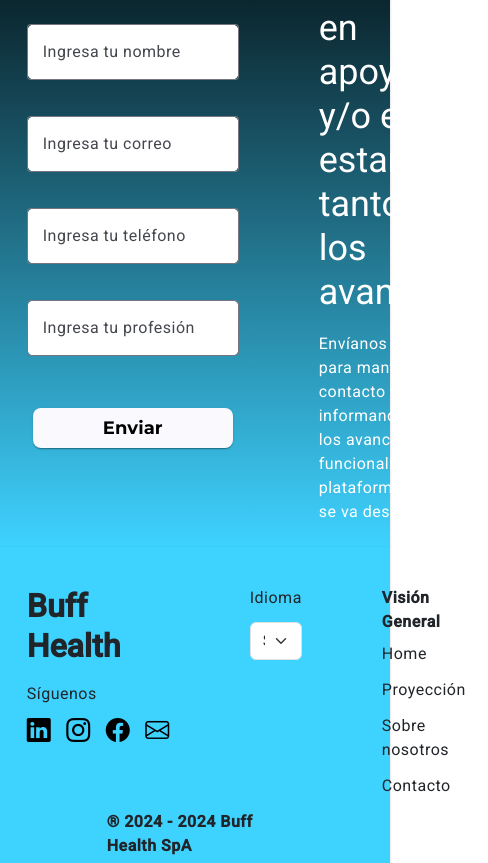
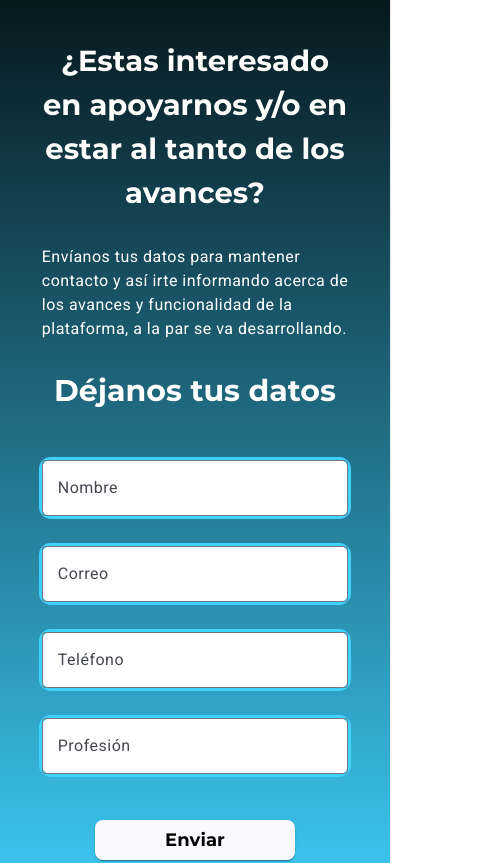
Before and after one commit to hansNeckel/buff-landing, an Angular app: page / in a window 390 px wide. Shown: the part 3080-3943 px from the top of the page, 488 px wide, since content can reach past the window. Built offline with nearby package versions, Linux system fonts and the light colour scheme.

Commit message:
responsividad modulo contacto

```diff
--- a/src/app/shared/components/body-landing/body-landing.component.scss
+++ b/src/app/shared/components/body-landing/body-landing.component.scss
@@ -173,7 +173,22 @@ mat-card-content {
     }
   }
 
-  .contenedor-parrafo {
+  .contenedor-parrafo .contenedor-parrafo-1{
+    width: 402px;
+    height: 207px;
+    color: #fff;
+    font-size: 21px;
+    line-height: normal;
+    word-wrap: break-word;
+    word-break: break-word;
+    //white-space: pre-wrap;
+    /*
+    p {
+    }
+    */
+  }
+
+  /* .contenedor-parrafo-1 {
     width: 402px;
     height: 207px;
     color: #fff;
@@ -184,20 +199,7 @@ mat-card-content {
     //white-space: pre-wrap;
     p {
     }
-  }
-
-  .contenedor-parrafo-1 {
-    width: 402px;
-    height: 207px;
-    color: #fff;
-    font-size: 21px;
-    line-height: normal;
-    word-wrap: break-word;
-    word-break: break-word;
-    //white-space: pre-wrap;
-    p {
-    }
-  }
+  } */
 }
 
 //small
@@ -286,7 +288,7 @@ mat-card-content {
     width: 315px;
     aspect-ratio: 1 / 0.7;
     border-radius: 8px;
-    cursor: pointer;
+    //cursor: pointer;
   h2 {
     font-size: smaller;
     font: 100;
--- a/src/app/shared/components/contact/contact.component.html
+++ b/src/app/shared/components/contact/contact.component.html
@@ -1,36 +1,55 @@
-<mat-card class="headliner-main" style="padding-bottom: 3%; padding-top: 10%;">
-    <div style="display: flex; justify-content: space-between; padding-left: 3%; padding-right: 3%; gap: 80px;">
-        <div id="contacto">
-            <h3 style="color: #fff;">Déjanos tus datos</h3>
-            <form>
-              <mat-form-field appearance="outline" style="width: 100%; margin-bottom: 1rem;">
+<mat-card class="headliner-main">
+  <div class="contact-container">
+    <div id="contacto" class="row">
+
+      <form class="col-sm-6 section-1">
+        <h3 style="color: #fff">Déjanos tus datos</h3>
+        <div class="flex-container">
+          <mat-form-field appearance="outline" class="input">
             <!-- <mat-label>Nombre</mat-label> -->
-                <input matInput placeholder="Ingresa tu nombre">
+            <input matInput placeholder="Nombre" />
           </mat-form-field>
 
-              <mat-form-field appearance="outline" style="width: 100%; margin-bottom: 1rem;">
+          <mat-form-field appearance="outline" class="input">
             <!-- <mat-label>Correo</mat-label> -->
-                <input matInput placeholder="Ingresa tu correo" type="email">
+            <input matInput placeholder="Correo" type="email" />
           </mat-form-field>
 
-              <mat-form-field appearance="outline" style="width: 100%; margin-bottom: 1rem;">
+          <mat-form-field appearance="outline" class="input">
             <!-- <mat-label>Teléfono</mat-label> -->
-                <input matInput placeholder="Ingresa tu teléfono" type="tel">
+            <input matInput placeholder="Teléfono" type="tel" />
           </mat-form-field>
 
-              <mat-form-field appearance="outline" style="width: 100%; margin-bottom: 1rem;">
+          <mat-form-field appearance="outline" class="input">
             <!-- <mat-label>Profesión</mat-label> -->
-                <input matInput placeholder="Ingresa tu profesión">
+            <input matInput placeholder="Profesión" />
           </mat-form-field>
 
-              <div style="display: flex; justify-content: center; margin-top: 1rem;">
-                <button mat-raised-button color="primary" class="btn-enviar" type="submit">Enviar</button>
+          <div class="button-container">
+            <button
+              mat-raised-button
+              color="primary"
+              class="btn-enviar"
+              type="submit"
+            >
+              Enviar
+            </button>
+          </div>
+
+
         </div>
       </form>
+
+      <div class="text-container col-sm-6 section-2">
+        <h3 style="color: #fff">
+          ¿Estas interesado en apoyarnos y/o en estar al tanto de los avances?
+        </h3>
+        <p style="color: #fff">
+          Envíanos tus datos para mantener contacto y así irte informando acerca
+          de los avances y funcionalidad de la plataforma, a la par se va
+          desarrollando.
+        </p>
       </div>
-          <div>
-            <h3 style="color: #fff;">¿Estas interesado en apoyarnos y/o en estar al tanto de los avances?</h3>
-            <p style="color: #fff;">Envíanos tus datos para mantener contacto y así irte informando acerca de los avances y funcionalidad de la plataforma, a la par se va desarrollando.</p>
     </div>
   </div>
 </mat-card>
--- a/src/app/shared/components/contact/contact.component.scss
+++ b/src/app/shared/components/contact/contact.component.scss
@@ -1,19 +1,119 @@
 .headliner-main {
   border-radius: 0px;
-    padding: 1rem;
-    background: linear-gradient(to bottom, black, #3ED2FF);
+  padding: 10rem 2rem 5rem 2rem;
+  background: linear-gradient(to bottom, black, #3ed2ff);
+  display: flex;
+  flex-direction: row;
+  flex-wrap: wrap;
+  justify-content: center;
 }
 
-.btn-enviar{
+::ng-deep .mat-mdc-text-field-wrapper {
+  background-color: #fff;
+  border-radius: 8.71px !important;
+
+  //border: 2.18px solid rgba(62, 210, 255, 1);
+  box-shadow: 0 0 0 3px rgba(62, 210, 255, 1);
+}
+
+
+::ng-deep .mdc-notched-outline {
+    border:none;
+}
+/* ::ng-deep .mdc-text-field {
+  border-radius: 8.71px !important;
+} */
+
+::ng-deep .mat-mdc-text-field-wrapper {
+  border-radius: 8.71px !important;
+}
+
+::ng-deep .mdc-text-field--outlined {
+    border:none;
+}
+
+.input {
+  width: 100%;
+  max-width: 30rem;
+  //margin-bottom: 1rem;
+
+  //flex: 1 0 30 rem;
+}
+
+.flex-container {
+  padding-top: 5rem;
+  display: flex;
+  gap: 40px;
+  flex-direction: column;
+  flex-wrap: wrap;
+  align-content: space-between;
+  align-items: center;
+}
+
+.btn-enviar {
   width: 200px;
   border-radius: 8px;
   color: black !important;
   background-color: #fff;
   font-size: 18px !important;
-    font-family: 'Montserrat';
+  font-family: "Montserrat";
+  align-self: center;
+  //flex: 1 0 15rem
 }
 
-::ng-deep .mat-mdc-text-field-wrapper{
-    background-color: #fff;
-    border-radius: 8px !important;
+.button-container {
+  display: flex;
 }
+
+.text-container {
+}
+
+.contact-container {
+  display: flex;
+  justify-content: space-between;
+  padding-left: 3%;
+  padding-right: 3%;
+  //gap: 80px;
+}
+
+@media (max-width: 768px) {
+  .contact-container {
+    display: flex;
+    justify-content: space-between;
+    padding-left: 3%;
+    padding-right: 3%;
+    //gap: 12px;
+  }
+  .flex-container {
+    padding-top: 0rem;
+    gap: 10px;
+  }
+
+  .contact-container {
+    .row {
+      flex-direction: column-reverse;
+      .section-1 {
+        h3 {
+          padding: 1rem 0rem 2rem 0rem;
+          font-family: "Montserrat";
+          text-align: center;
+          font-size: 30px;
+        }
+      }
+      .section-2 {
+        h3 {
+          text-align: center;
+          font-size: 29px;
+          font-family: "Montserrat";
+          padding-bottom: 1rem;
+        }
+      }
+    }
+  }
+  .button-container {
+    padding-top: 1rem;
+  }
+
+  .text-container {
+  }
+}
```
Lines whose indentation alone changed are shown as unchanged.
